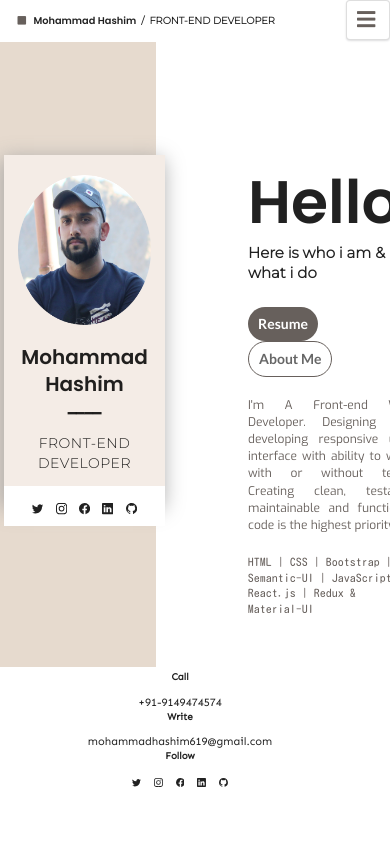
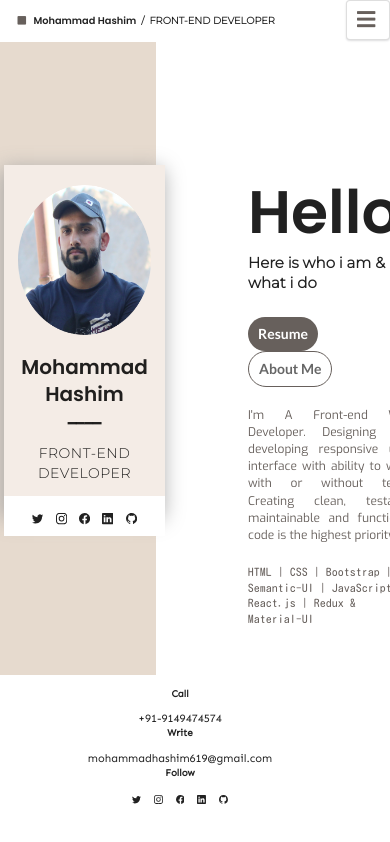
Before and after one commit to mohammadhashimmir/personal-website, a React (Create React App) app: page / in a window 390 px wide. Shown: the top 842 px of the page. Built offline with nearby package versions, Linux system fonts and the light colour scheme; a web font is replaced by a local one.

Commit message:
updated label

```diff
--- a/src/Components/Styles/Footer.css
+++ b/src/Components/Styles/Footer.css
@@ -52,7 +52,7 @@ a{
 }
 @media  only screen and (max-width: 768px){
     div.ui.bottom.fixed.stackable.menu.m1{
-         height:21vh;
+         height:19vh;
         border:none;
         box-shadow:none;
     }
--- a/src/Components/Styles/Main.css
+++ b/src/Components/Styles/Main.css
@@ -135,7 +135,7 @@ box-shadow: none;
 
  @media  only screen and (max-width: 580px){
     div.ui.container.centerBox{
-         margin-top:-545px;
+         margin-top:-535px;
     }
     .CenterBoxLeftCard {
         width: 50%;
```
